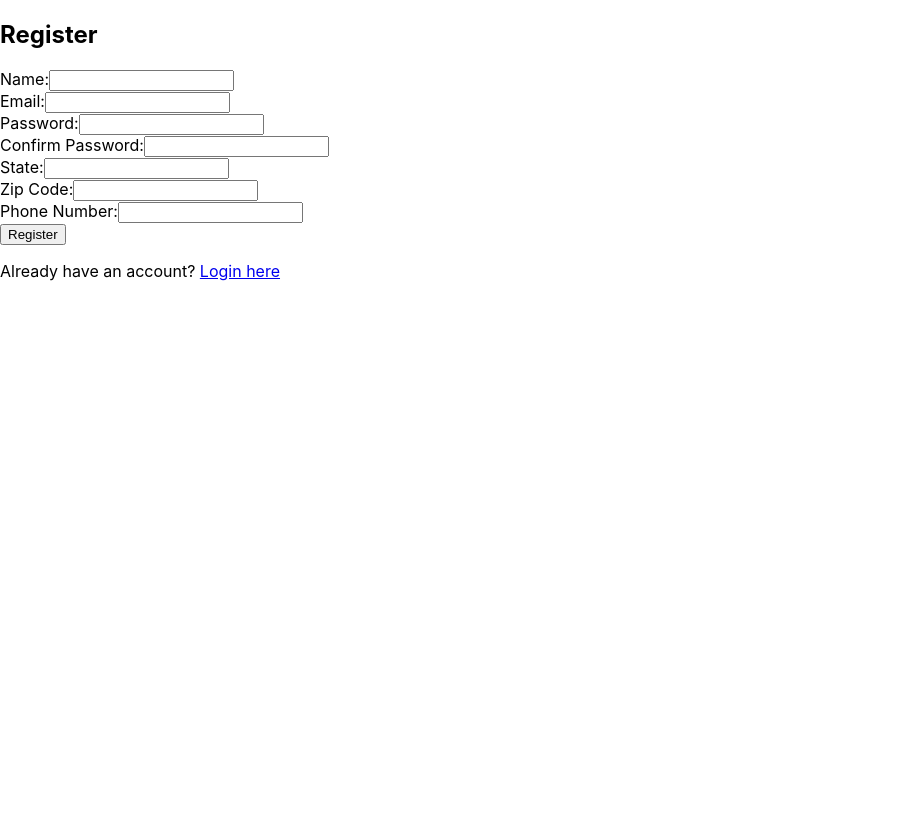
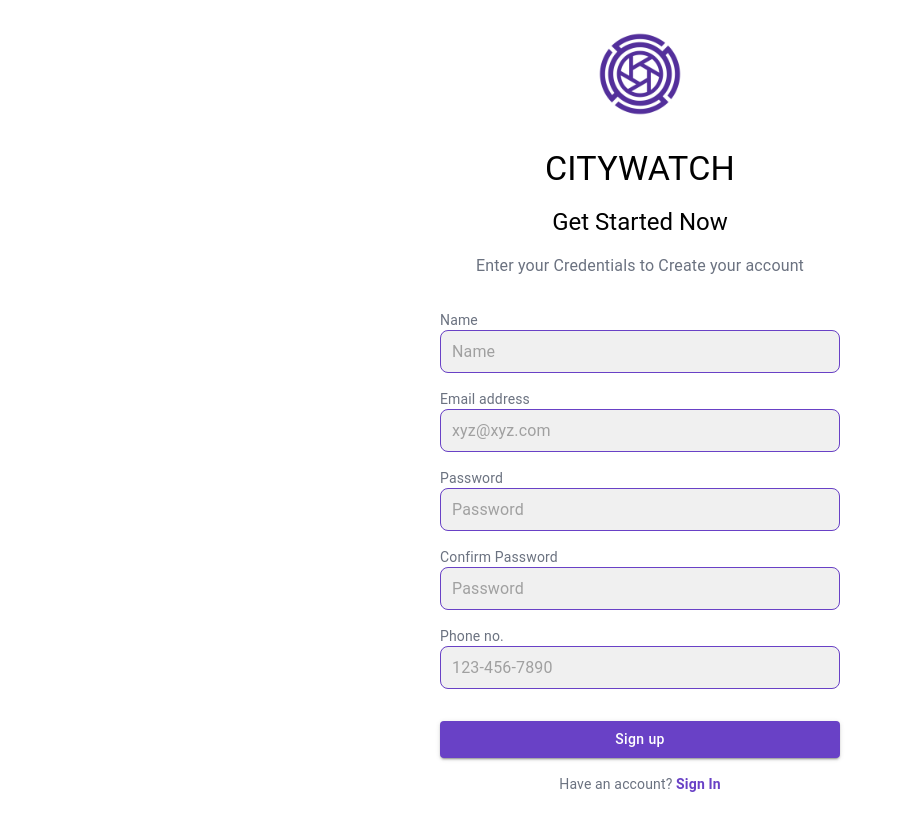
Before and after one commit to ms-977/CityWatch, a React (Create React App) app: page /register in a window 1280 px wide. Shown: the whole page, without its empty margins (0-904 px from the left). Built offline with nearby package versions, Linux system fonts and the light colour scheme.

Commit message:
implemented register account page

```diff
--- a/src/pages/RegisterPage.js
+++ b/src/pages/RegisterPage.js
@@ -1,44 +1,74 @@
-// src/pages/RegisterPage.js
 import React from 'react';
+import { Box, Typography, Link, MenuItem, Select } from '@mui/material';
+import StyledButton from '../components/StyledButton';
+import TextInputBox from '../components/TextInputBox';
+import { useNavigate } from 'react-router-dom';
+import logo from '../assets/CityWatch.png';
+import './styles/RegisterPage.css';
+
 
 const RegisterPage = () => {
+  const navigate = useNavigate();
+
+  const handleSignUp = () => {
+    // Add sign-up logic here
+  };
+
+  const handleSignIn = () => {
+    navigate('/login');
+  };
+
   return (
-    <div>
-      <h2>Register</h2>
-      <form>
-        <div>
-          <label>Name:</label>
-          <input type="text" required />
-        </div>
-        <div>
-          <label>Email:</label>
-          <input type="email" required />
-        </div>
-        <div>
-          <label>Password:</label>
-          <input type="password" required />
-        </div>
-        <div>
-          <label>Confirm Password:</label>
-          <input type="password" required />
-        </div>
-        <div>
-          <label>State:</label>
-          <input type="text" required />
-        </div>
-        <div>
-          <label>Zip Code:</label>
-          <input type="text" required />
-        </div>
-        <div>
-          <label>Phone Number:</label>
-          <input type="tel" required />
-        </div>
-        <button type="submit">Register</button>
-      </form>
-      <p>Already have an account? <a href="/login">Login here</a></p>
-    </div>
+    <Box className="register-page">
+      <Box component="img" src={logo} alt="CityWatch Logo" className="register-logo" />
+
+      <Typography variant="h4" className="citywatch-title">
+        CITYWATCH
+      </Typography>
+
+      <Typography variant="h5" className="register-title">
+        Get Started Now
+      </Typography>
+
+      <Typography variant="body1" className="subtitle">
+        Enter your Credentials to Create your account
+      </Typography>
+
+      <Box className="input-container">
+        <Box className="text-field-container">
+          <Typography variant="body2" className="text-field-label">Name</Typography>
+          <TextInputBox text="Name" fullWidth />
+        </Box>
+
+        <Box className="text-field-container">
+          <Typography variant="body2" className="text-field-label">Email address</Typography>
+          <TextInputBox text="xyz@xyz.com" fullWidth />
+        </Box>
+
+        <Box className="text-field-container">
+          <Typography variant="body2" className="text-field-label">Password</Typography>
+          <TextInputBox text="Password" type="password" fullWidth />
+        </Box>
+
+        <Box className="text-field-container">
+          <Typography variant="body2" className="text-field-label">Confirm Password</Typography>
+          <TextInputBox text="Password" type="password" fullWidth />
+        </Box>
+
+        <Box className="text-field-container">
+          <Typography variant="body2" className="text-field-label">Phone no.</Typography>
+          <TextInputBox text="123-456-7890" fullWidth />
+        </Box>
+      </Box>
+
+      <StyledButton text="Sign up" onClick={handleSignUp} fullWidth className="signup-button" />
+
+      <Typography variant="body2" className="signin-link">
+        Have an account? <Link href="#" onClick={handleSignIn}>Sign In</Link>
+      </Typography>
+    </Box>
   );
 };
 
+
 export default RegisterPage;
--- /dev/null
+++ b/src/pages/styles/RegisterPage.css
@@ -0,0 +1,70 @@
+/* RegisterPage.css */
+
+.register-page {
+    display: flex;
+    flex-direction: column;
+    align-items: center;
+    gap: 16px;
+    padding: 24px;
+    max-width: 400px;
+    margin: auto;
+  }
+
+  .register-logo {
+    margin-bottom: 8px;
+    width: 100px;
+  }
+
+  .citywatch-title {
+    font-weight: bold;
+    font-size: 1.5rem;
+    text-align: center;
+  }
+
+  .register-title {
+    font-weight: bold;
+    font-size: 1.25rem;
+    text-align: center;
+    margin-top: 8px;
+  }
+
+  .subtitle {
+    font-size: 1rem;
+    text-align: center;
+    color: #6B7280;
+  }
+
+  .input-container {
+    width: 100%;
+    margin-top: 16px;
+  }
+
+  .text-field-label {
+    font-weight: 500;
+    margin-bottom: 4px;
+    text-align: left;
+    color: #6B7280;
+  }
+
+  .text-field-container {
+    margin-bottom: 16px; /* Adds spacing between each text box */
+  }
+
+  .signup-button {
+    background-color: #6941C6;
+    color: #fff;
+    border-radius: 8px;
+    margin-top: 16px;
+  }
+
+  .signin-link {
+    text-align: center;
+    margin-top: 16px;
+    color: #6B7280;
+  }
+
+  .signin-link a {
+    color: #6941C6;
+    text-decoration: none;
+    font-weight: bold;
+  }
```
